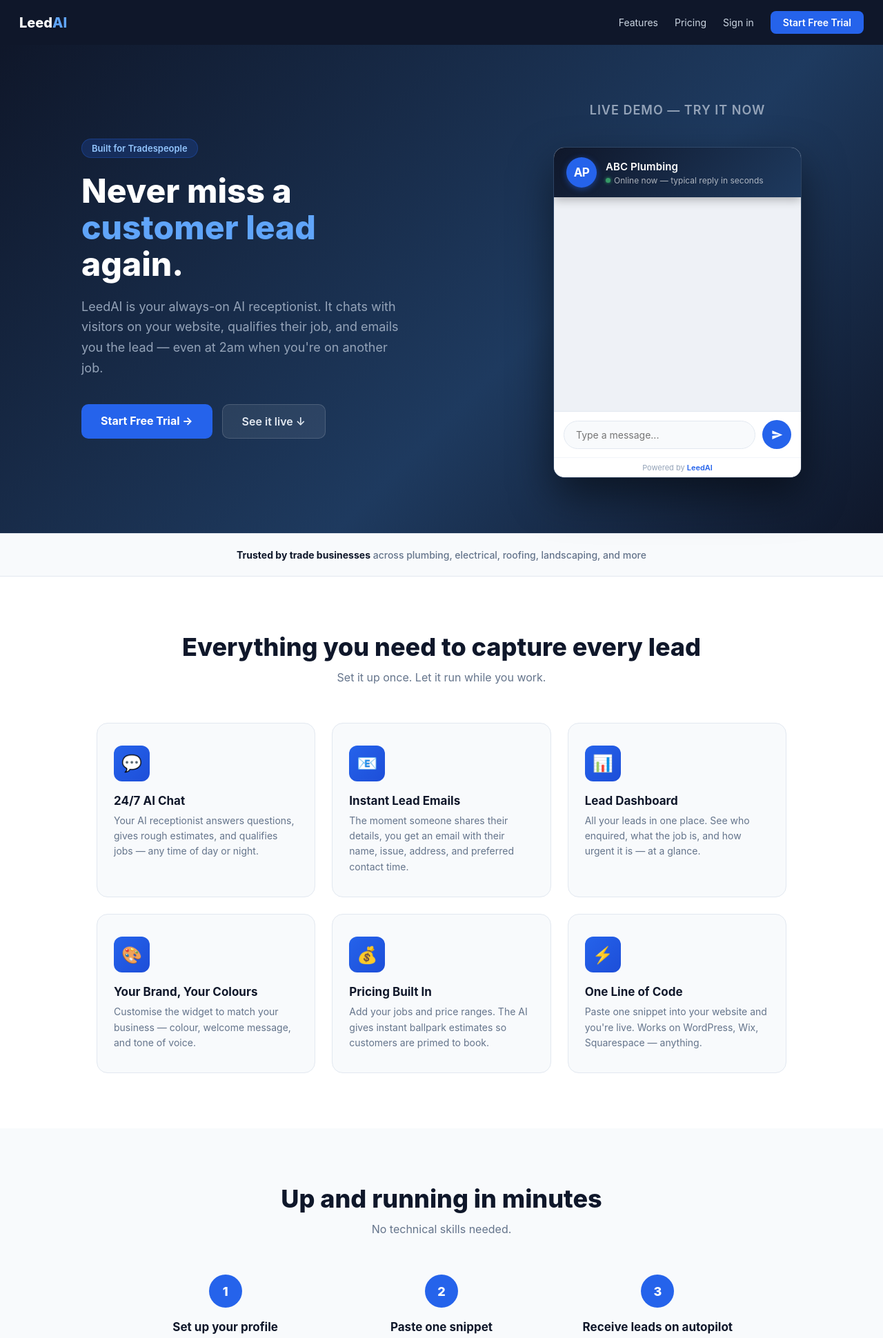
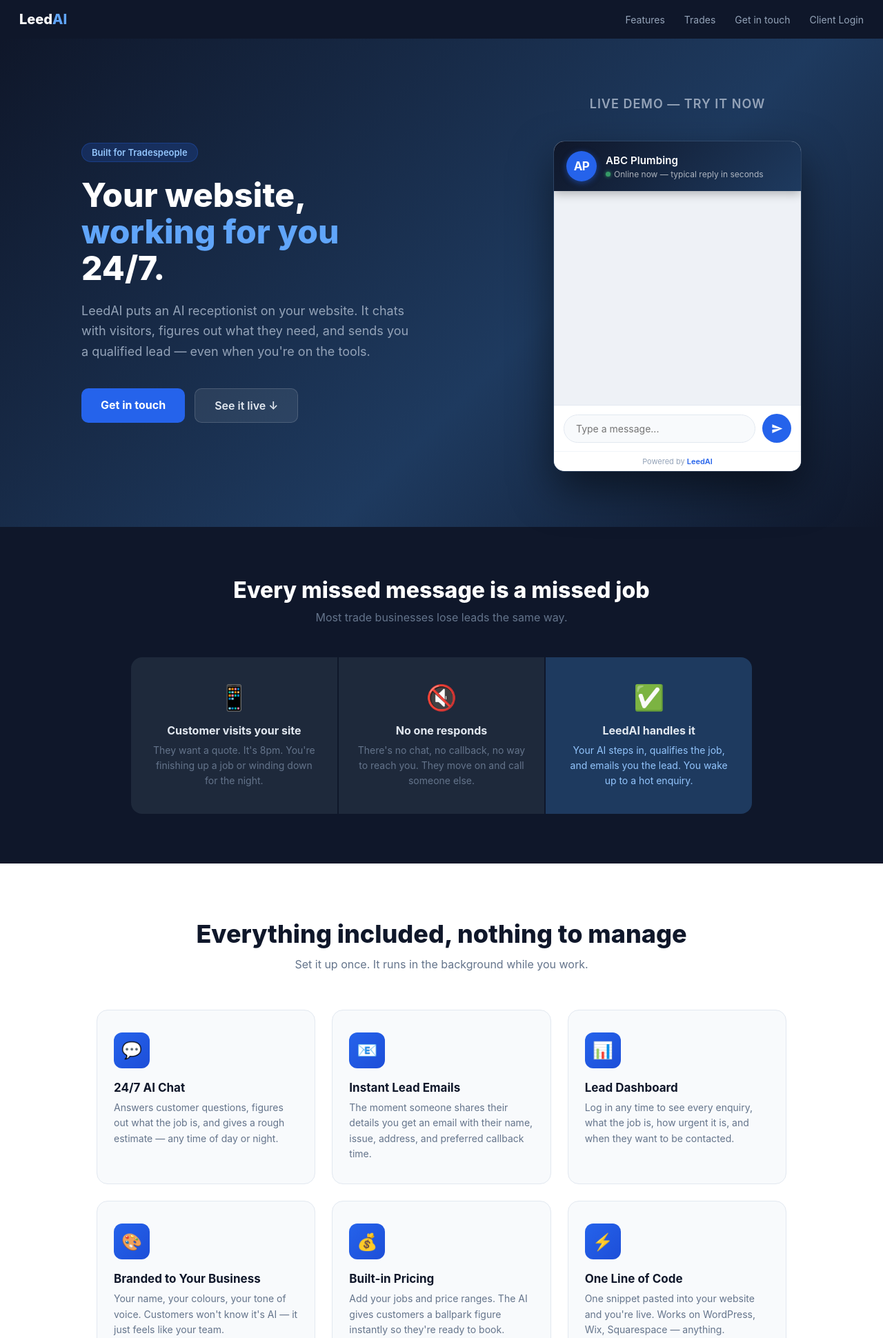
Before and after one commit to TommyMc05/REEL-AI-Assistant, a Flask app: page / in a window 1280 px wide. Shown: the top 1940 px of the page at 69% size. Run offline with Flask 3, Linux system fonts and the light colour scheme; data comes from the database, SQL or seed files in the repository.

Commit message:
Redesign landing page as showcase, remove trial/pricing

```diff
--- a/templates/landing.html
+++ b/templates/landing.html
@@ -11,12 +11,11 @@
     nav { background: #0f172a; padding: 16px 28px; display: flex; align-items: center; justify-content: space-between; position: sticky; top: 0; z-index: 100; }
     nav .logo { color: #fff; font-weight: 800; font-size: 20px; text-decoration: none; }
     nav .logo span { color: #60a5fa; }
-    .nav-links { display: flex; gap: 24px; align-items: center; }
-    .nav-links a { color: #cbd5e1; text-decoration: none; font-size: 14px; }
+    .nav-links { display: flex; gap: 28px; align-items: center; }
+    .nav-links a { color: #94a3b8; text-decoration: none; font-size: 14px; }
     .nav-links a:hover { color: #fff; }
-    .nav-cta { background: #2563eb; color: #fff !important; padding: 8px 18px; border-radius: 8px; font-weight: 600 !important; }
-    .nav-cta:hover { background: #1d4ed8 !important; }
 
+    /* Hero */
     .hero-wrap { background: linear-gradient(135deg, #0f172a 0%, #1e3a5f 60%, #0f172a 100%); }
     .hero { max-width: 1100px; margin: 0 auto; padding: 80px 28px; display: flex; align-items: center; gap: 60px; min-height: 560px; }
     .hero-text { flex: 1; }
@@ -25,10 +24,10 @@
     .hero h1 span { color: #60a5fa; }
     .hero p { color: #94a3b8; font-size: 18px; line-height: 1.65; margin-bottom: 38px; max-width: 480px; }
     .hero-ctas { display: flex; gap: 14px; flex-wrap: wrap; }
-    .btn-primary { background: #2563eb; color: #fff; padding: 14px 28px; border-radius: 10px; text-decoration: none; font-weight: 700; font-size: 16px; display: inline-block; }
-    .btn-primary:hover { background: #1d4ed8; }
     .btn-ghost { background: rgba(255,255,255,0.08); color: #e2e8f0; padding: 14px 28px; border-radius: 10px; text-decoration: none; font-weight: 600; font-size: 16px; display: inline-block; border: 1px solid rgba(255,255,255,0.15); }
     .btn-ghost:hover { background: rgba(255,255,255,0.13); }
+    .btn-blue { background: #2563eb; color: #fff; padding: 14px 28px; border-radius: 10px; text-decoration: none; font-weight: 700; font-size: 16px; display: inline-block; }
+    .btn-blue:hover { background: #1d4ed8; }
 
     .hero-demo { flex: 0 0 360px; }
     .demo-label { color: #475569; font-size: 12px; font-weight: 600; text-transform: uppercase; letter-spacing: 1px; margin-bottom: 10px; text-align: center; }
@@ -37,22 +36,35 @@
     .demo-empty { background: #1e293b; display: flex; align-items: center; justify-content: center; border-radius: 16px; height: 480px; }
     .demo-empty p { color: #475569; font-size: 14px; }
 
-    .proof-bar { background: #f8fafc; border-top: 1px solid #e2e8f0; border-bottom: 1px solid #e2e8f0; padding: 22px 28px; text-align: center; }
-    .proof-bar p { color: #64748b; font-size: 14px; font-weight: 500; }
-    .proof-bar strong { color: #0f172a; }
+    /* Problem */
+    .problem { background: #0f172a; padding: 72px 28px; }
+    .problem-inner { max-width: 900px; margin: 0 auto; display: grid; grid-template-columns: repeat(3, 1fr); gap: 2px; }
+    .problem-step { background: #1e293b; padding: 36px 28px; text-align: center; }
+    .problem-step:first-child { border-radius: 16px 0 0 16px; }
+    .problem-step:last-child { border-radius: 0 16px 16px 0; background: #1e3a5f; }
+    .problem-step .icon { font-size: 36px; margin-bottom: 16px; }
+    .problem-step h3 { color: #e2e8f0; font-size: 16px; font-weight: 700; margin-bottom: 8px; }
+    .problem-step p { color: #64748b; font-size: 14px; line-height: 1.6; }
+    .problem-step:last-child p { color: #93c5fd; }
+    .problem-head { text-align: center; margin-bottom: 48px; }
+    .problem-head h2 { color: #fff; font-size: 32px; font-weight: 800; margin-bottom: 10px; }
+    .problem-head p { color: #64748b; font-size: 16px; }
 
+    /* Shared */
     .section-wrap { max-width: 1100px; margin: 0 auto; padding: 0 28px; }
-
-    .features { padding: 80px 28px; background: #fff; }
     .section-head { text-align: center; margin-bottom: 56px; }
     .section-head h2 { font-size: 36px; font-weight: 800; margin-bottom: 12px; }
     .section-head p { color: #64748b; font-size: 16px; }
+
+    /* Features */
+    .features { padding: 80px 28px; background: #fff; }
     .features-grid { display: grid; grid-template-columns: repeat(3, 1fr); gap: 24px; max-width: 1000px; margin: 0 auto; }
     .feature-card { padding: 32px 24px; border-radius: 16px; background: #f8fafc; border: 1px solid #e2e8f0; }
     .feature-icon { width: 52px; height: 52px; background: linear-gradient(135deg, #2563eb, #1d4ed8); border-radius: 12px; display: flex; align-items: center; justify-content: center; font-size: 24px; margin-bottom: 18px; }
     .feature-card h3 { font-size: 17px; font-weight: 700; margin-bottom: 8px; }
     .feature-card p { color: #64748b; font-size: 14px; line-height: 1.6; }
 
+    /* How it works */
     .how { padding: 80px 28px; background: #f8fafc; }
     .steps { display: grid; grid-template-columns: repeat(3, 1fr); gap: 40px; max-width: 900px; margin: 0 auto; }
     .step { text-align: center; }
@@ -99,20 +127,21 @@
   <a href="/" class="logo">Leed<span>AI</span></a>
   <div class="nav-links">
     <a href="#features" class="hide-mobile">Features</a>
-    <a href="#pricing" class="hide-mobile">Pricing</a>
-    <a href="/login">Sign in</a>
-    <a href="/signup" class="nav-cta">Start Free Trial</a>
+    <a href="#trades" class="hide-mobile">Trades</a>
+    <a href="#contact">Get in touch</a>
+    <a href="/login" class="hide-mobile">Client Login</a>
   </div>
 </nav>
 
+<!-- Hero -->
 <div class="hero-wrap">
   <div class="hero">
     <div class="hero-text">
       <div class="hero-badge">Built for Tradespeople</div>
-      <h1>Never miss a<br><span>customer lead</span><br>again.</h1>
-      <p>LeedAI is your always-on AI receptionist. It chats with visitors on your website, qualifies their job, and emails you the lead — even at 2am when you're on another job.</p>
+      <h1>Your website,<br><span>working for you</span><br>24/7.</h1>
+      <p>LeedAI puts an AI receptionist on your website. It chats with visitors, figures out what they need, and sends you a qualified lead — even when you're on the tools.</p>
       <div class="hero-ctas">
-        <a href="/signup" class="btn-primary">Start Free Trial →</a>
+        <a href="#contact" class="btn-blue">Get in touch</a>
         <a href="#demo" class="btn-ghost">See it live ↓</a>
       </div>
     </div>
@@ -131,109 +160,176 @@
   </div>
 </div>
 
-<div class="proof-bar" id="demo">
+<!-- The problem -->
+<div class="problem" id="demo">
   <div class="section-wrap">
-    <p><strong>Trusted by trade businesses</strong> across plumbing, electrical, roofing, landscaping, and more</p>
+    <div class="problem-head">
+      <h2>Every missed message is a missed job</h2>
+      <p>Most trade businesses lose leads the same way.</p>
+    </div>
+    <div class="problem-inner">
+      <div class="problem-step">
+        <div class="icon">📱</div>
+        <h3>Customer visits your site</h3>
+        <p>They want a quote. It's 8pm. You're finishing up a job or winding down for the night.</p>
+      </div>
+      <div class="problem-step">
+        <div class="icon">🔇</div>
+        <h3>No one responds</h3>
+        <p>There's no chat, no callback, no way to reach you. They move on and call someone else.</p>
+      </div>
+      <div class="problem-step">
+        <div class="icon">✅</div>
+        <h3>LeedAI handles it</h3>
+        <p>Your AI steps in, qualifies the job, and emails you the lead. You wake up to a hot enquiry.</p>
+      </div>
+    </div>
   </div>
 </div>
 
+<!-- Features -->
 <div class="features" id="features">
   <div class="section-wrap">
     <div class="section-head">
-      <h2>Everything you need to capture every lead</h2>
-      <p>Set it up once. Let it run while you work.</p>
+      <h2>Everything included, nothing to manage</h2>
+      <p>Set it up once. It runs in the background while you work.</p>
     </div>
     <div class="features-grid">
       <div class="feature-card">
         <div class="feature-icon">💬</div>
         <h3>24/7 AI Chat</h3>
-        <p>Your AI receptionist answers questions, gives rough estimates, and qualifies jobs — any time of day or night.</p>
+        <p>Answers customer questions, figures out what the job is, and gives a rough estimate — any time of day or night.</p>
       </div>
       <div class="feature-card">
         <div class="feature-icon">📧</div>
         <h3>Instant Lead Emails</h3>
-        <p>The moment someone shares their details, you get an email with their name, issue, address, and preferred contact time.</p>
+        <p>The moment someone shares their details you get an email with their name, issue, address, and preferred callback time.</p>
       </div>
       <div class="feature-card">
         <div class="feature-icon">📊</div>
         <h3>Lead Dashboard</h3>
-        <p>All your leads in one place. See who enquired, what the job is, and how urgent it is — at a glance.</p>
+        <p>Log in any time to see every enquiry, what the job is, how urgent it is, and when they want to be contacted.</p>
       </div>
       <div class="feature-card">
         <div class="feature-icon">🎨</div>
-        <h3>Your Brand, Your Colours</h3>
-        <p>Customise the widget to match your business — colour, welcome message, and tone of voice.</p>
+        <h3>Branded to Your Business</h3>
+        <p>Your name, your colours, your tone of voice. Customers won't know it's AI — it just feels like your team.</p>
       </div>
       <div class="feature-card">
         <div class="feature-icon">💰</div>
-        <h3>Pricing Built In</h3>
-        <p>Add your jobs and price ranges. The AI gives instant ballpark estimates so customers are primed to book.</p>
+        <h3>Built-in Pricing</h3>
+        <p>Add your jobs and price ranges. The AI gives customers a ballpark figure instantly so they're ready to book.</p>
       </div>
       <div class="feature-card">
         <div class="feature-icon">⚡</div>
         <h3>One Line of Code</h3>
-        <p>Paste one snippet into your website and you're live. Works on WordPress, Wix, Squarespace — anything.</p>
+        <p>One snippet pasted into your website and you're live. Works on WordPress, Wix, Squarespace — anything.</p>
       </div>
     </div>
   </div>
 </div>
 
+<!-- How it works -->
 <div class="how">
   <div class="section-wrap">
     <div class="section-head">
-      <h2>Up and running in minutes</h2>
-      <p>No technical skills needed.</p>
+      <h2>Up and running in under an hour</h2>
+      <p>No technical skills needed on your end.</p>
     </div>
     <div class="steps">
       <div class="step">
         <div class="step-num">1</div>
-        <h3>Set up your profile</h3>
-        <p>Tell us your business name, trade, services, and pricing. Takes about 5 minutes.</p>
+        <h3>We set up your profile</h3>
+        <p>We configure the AI with your business name, services, pricing, and tone of voice. Tailored to your trade.</p>
       </div>
       <div class="step">
         <div class="step-num">2</div>
-        <h3>Paste one snippet</h3>
-        <p>Copy a single line of code from your dashboard and paste it into your website. Done.</p>
+        <h3>You paste one line</h3>
+        <p>Copy a single line of code from your dashboard and paste it into your website. That's it — you're live.</p>
       </div>
       <div class="step">
         <div class="step-num">3</div>
-        <h3>Receive leads on autopilot</h3>
-        <p>Your AI handles the chat. You get an email with every qualified lead — ready to call back.</p>
+        <h3>Leads come to you</h3>
+        <p>Every qualified enquiry lands in your inbox and dashboard. You just call them back and close the job.</p>
       </div>
     </div>
   </div>
 </div>
 
-<div class="pricing" id="pricing">
+<!-- Trades -->
+<div class="trades" id="trades">
   <div class="section-wrap">
     <div class="section-head">
-      <h2>Simple, honest pricing</h2>
-      <p>One plan. Everything included. Cancel any time.</p>
+      <h2>Built for your trade</h2>
+      <p>Pre-configured for the most common jobs in each industry — ready to go from day one.</p>
     </div>
-    <div class="pricing-card">
-      <div class="plan-name">Monthly Plan</div>
-      <div class="price"><sub>£</sub>97</div>
-      <div class="per">per month &nbsp;·&nbsp; cancel any time</div>
-      <ul class="pricing-features">
-        <li>Unlimited leads captured</li>
-        <li>AI chat widget for your website</li>
-        <li>Instant email notifications</li>
-        <li>Lead tracking dashboard</li>
-        <li>Custom branding &amp; colours</li>
-        <li>Built-in pricing &amp; job estimates</li>
-        <li>One-line embed code</li>
-        <li>Email support</li>
-      </ul>
-      <a href="/signup" class="pricing-cta">Start Your Free Trial →</a>
+    <div class="trades-grid">
+      <div class="trade-card">
+        <div class="t-icon">🔧</div>
+        <h3>Plumbing</h3>
+        <p>Leaks, boiler repairs, blocked drains, bathroom installs</p>
+      </div>
+      <div class="trade-card">
+        <div class="t-icon">⚡</div>
+        <h3>Electrical</h3>
+        <p>Fuse boards, EV chargers, rewiring, sockets, lighting</p>
+      </div>
+      <div class="trade-card">
+        <div class="t-icon">🏠</div>
+        <h3>Roofing</h3>
+        <p>Repairs, replacements, flat roofing, guttering, chimney work</p>
+      </div>
+      <div class="trade-card">
+        <div class="t-icon">🌿</div>
+        <h3>Landscaping</h3>
+        <p>Garden clearance, lawn care, hedges, patios, tree surgery</p>
+      </div>
     </div>
-    <p class="pricing-note">14-day free trial · No credit card required to start</p>
   </div>
 </div>
 
-<div class="cta-strip">
-  <h2>Ready to stop missing leads?</h2>
-  <p>Join trade businesses already capturing more customers with LeedAI.</p>
-  <a href="/signup" class="btn-white">Start Your Free Trial — It's Free →</a>
+<!-- What you get -->
+<div class="get">
+  <div class="section-wrap">
+    <div class="section-head">
+      <h2>What you and your customers see</h2>
+      <p>Two sides of the same tool.</p>
+    </div>
+    <div class="get-grid">
+      <div class="get-card">
+        <div class="card-label">Your customer sees</div>
+        <h3>A helpful chat on your website</h3>
+        <p>They type their problem, get useful advice and a rough price, then share their details to be contacted. Feels like talking to a real person on your team.</p>
+        <ul class="get-list">
+          <li>Instant responses at any time of day</li>
+          <li>Practical advice while they wait</li>
+          <li>Rough quote before committing</li>
+          <li>Simple, friendly — no forms or hold music</li>
+        </ul>
+      </div>
+      <div class="get-card">
+        <div class="card-label">You see</div>
+        <h3>A ready-to-call lead in your inbox</h3>
+        <p>Every enquiry lands as an email the moment it's captured — and stays in your dashboard so nothing slips through the cracks.</p>
+        <ul class="get-list">
+          <li>Customer name, number, and email</li>
+          <li>What the job is and where</li>
+          <li>How urgent it is</li>
+          <li>Best time to call them back</li>
+        </ul>
+      </div>
+    </div>
+  </div>
+</div>
+
+<!-- Contact -->
+<div class="contact" id="contact">
+  <h2>Like what you see?</h2>
+  <p>Get in touch and we'll set it up for your business — configured to your trade, your services, and your brand.</p>
+  <div class="contact-options">
+    <a href="mailto:your@email.com" class="contact-btn">Email us</a>
+    <a href="https://wa.me/447000000000" class="contact-btn outline">WhatsApp us</a>
+  </div>
 </div>
 
 <footer>
```
Also changed, not shown: other parts of templates/landing.html (+34 -18 lines).
